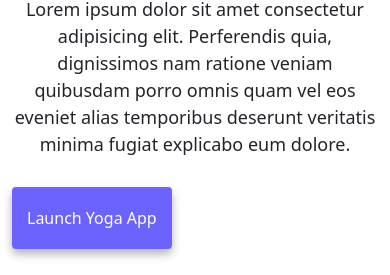
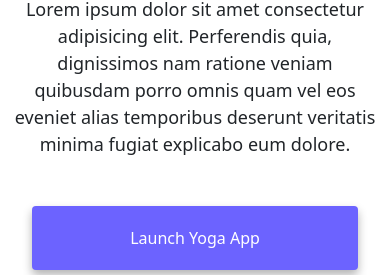
Before and after one commit to Michee029/Advanced-Tools-Homework, a plain HTML site: page index.html in a window 390 px wide. Shown: the part 520-795 px from the top of the page. Drawn offline with nearby package versions, Linux system fonts and the light colour scheme.

Commit message:
Update css

```diff
--- a/style.css
+++ b/style.css
@@ -106,7 +106,7 @@ p {
     text-align: center;
   }
 
-  .project-link {
+  .launchButton {
     display: block;
     text-align: center;
     margin: 0 20px;
```
